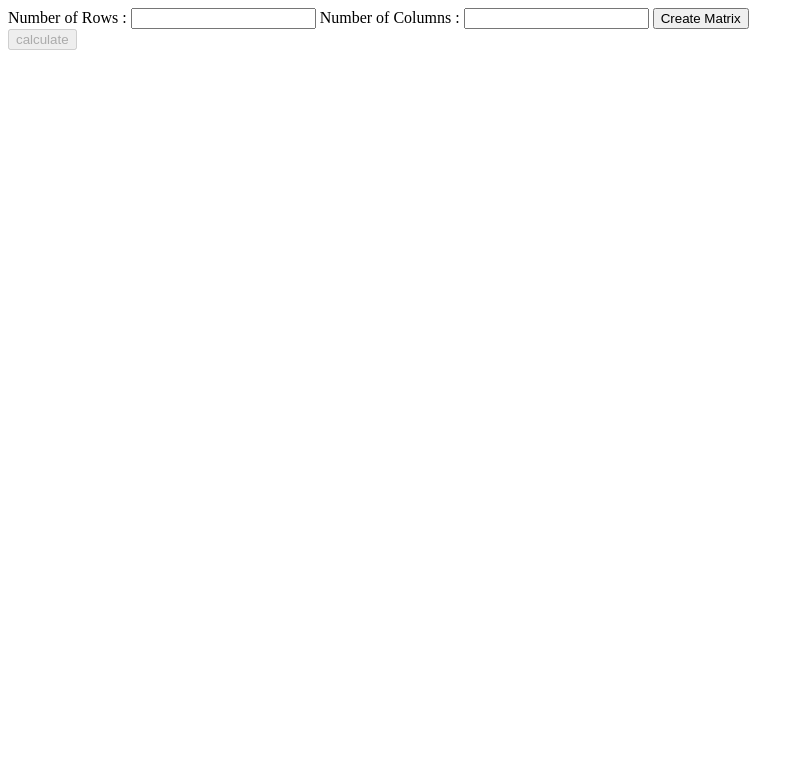
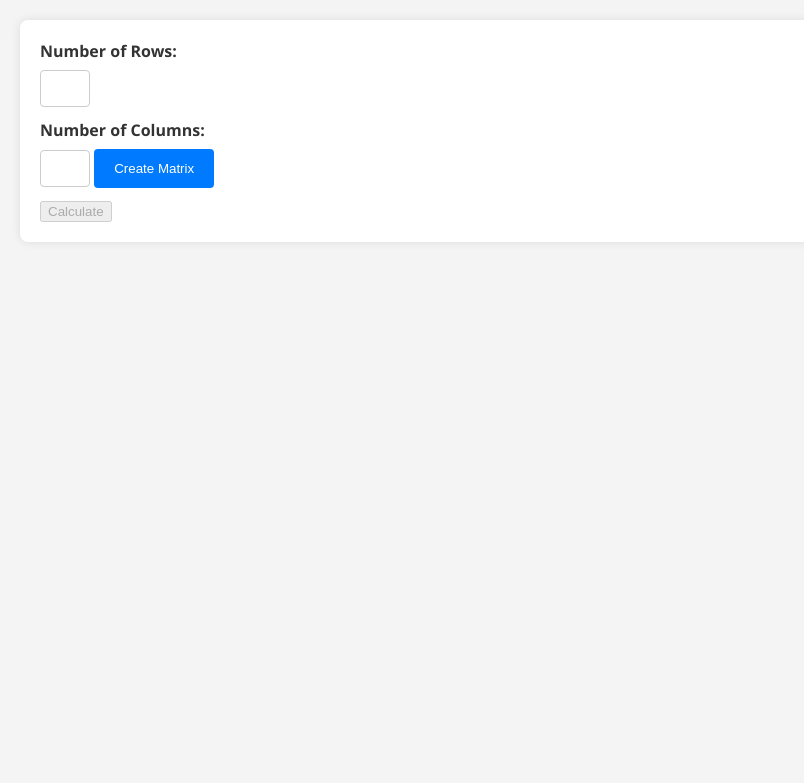
Before and after one commit to dhanush03122003/linear_algebra, a Django app: page /linear_algebra/ in a window 1280 px wide. Shown: the top 783 px of the page, without its empty margins (0-804 px from the left). Run offline with Django 3.2, Linux system fonts and the light colour scheme.

Commit message:
Add files via upload

```diff
--- a/sample_deploy1/sample_app/templates/lin_alg.html
+++ b/sample_deploy1/sample_app/templates/lin_alg.html
@@ -1,45 +1,102 @@
-</html>
 <!-- myapp/templates/myapp/create_matrix.html -->
 <!DOCTYPE html>
 <html lang="en">
 <head>
   <meta charset="UTF-8">
   <meta name="viewport" content="width=device-width, initial-scale=1.0">
-  <title>Matrix : </title>
+  <title>Create Matrix</title>
   <style>
-    table {
-      border-collapse: collapse;
+    body {
+      font-family: 'Segoe UI', Tahoma, Geneva, Verdana, sans-serif;
+      background-color: #f4f4f4;
+      margin: 0;
+      padding: 20px;
+      box-sizing: border-box;
     }
 
-    table, th, td {
-      border: 1px solid black;
+    form {
+      background-color: #fff;
+      padding: 20px;
+      border-radius: 8px;
+      box-shadow: 0 0 10px rgba(0, 0, 0, 0.1);
+      margin-bottom: 20px;
+    }
+
+    label {
+      display: block;
+      margin-bottom: 8px;
+      font-weight: bold;
+      color: #333;
+    }
+
+    input[type="number"] {
+      width: 50px;
+      padding: 10px;
+      margin-bottom: 12px;
+      border: 1px solid #ccc;
+      border-radius: 4px;
+      box-sizing: border-box;
+    }
+
+    button {
+      background-color: #007BFF;
+      color: #fff;
+      padding: 12px 20px;
+      border: none;
+      border-radius: 4px;
+      cursor: pointer;
+    }
+
+    button:hover {
+      background-color: #0056b3;
+    }
+
+    table {
+      width: 200px; /* Adjust the width as needed */
+      max-height: 200px; /* Adjust the height as needed */
+      overflow: auto;
+      border-collapse: collapse;
+      margin-top: 20px;
     }
 
     th, td {
-      padding: 10px;
+      border: 1px solid #ddd;
+      padding: 12px;
+      text-align: center;
     }
+
+    h2 {
+      color: #333;
+    }
+
+    p {
+      margin: 10px 0;
+      color: #555;
+    }
+
     .single-line {
-      display: inline; /* Make elements with class 'single-line' display inline */
-      margin: 0; /* Remove default margin */
+      display: inline;
+      margin: 0;
+      color: #333;
     }
   </style>
-  <title>Create Matrix</title>
 </head>
 <body>
 
   <form id="matrixForm" method="post" action="">
     {% csrf_token %}
 
-  <label for="id_rows">Number of Rows :</label>
+    <label for="id_rows">Number of Rows:</label>
     <input onchange="on_change()" type="number" name="rows" id="id_rows" min="1" required>
 
-  <label for="id_cols">Number of Columns :</label>
+    <label for="id_cols">Number of Columns:</label>
     <input onchange="on_change()" type="number" name="cols" id="id_cols" min="1" required>
 
-  <button onclick="createInputBoxes()" >Create Matrix</button>
+    <button onclick="createInputBoxes()">Create Matrix</button>
     <div id="inputBoxesContainer"></div>
-  <input type="submit" value ="calculate" id = "submitButton" disabled>
+    <input type="submit" value="Calculate" id="submitButton" disabled>
   </form>
+
 
   <script>
     function on_change()
@@ -202,5 +259,6 @@ function checkMatrixFilled() {
 
     {% endif %}
     </div>
+
 </body>
 </html>
```
Lines whose indentation alone changed are shown as unchanged.
